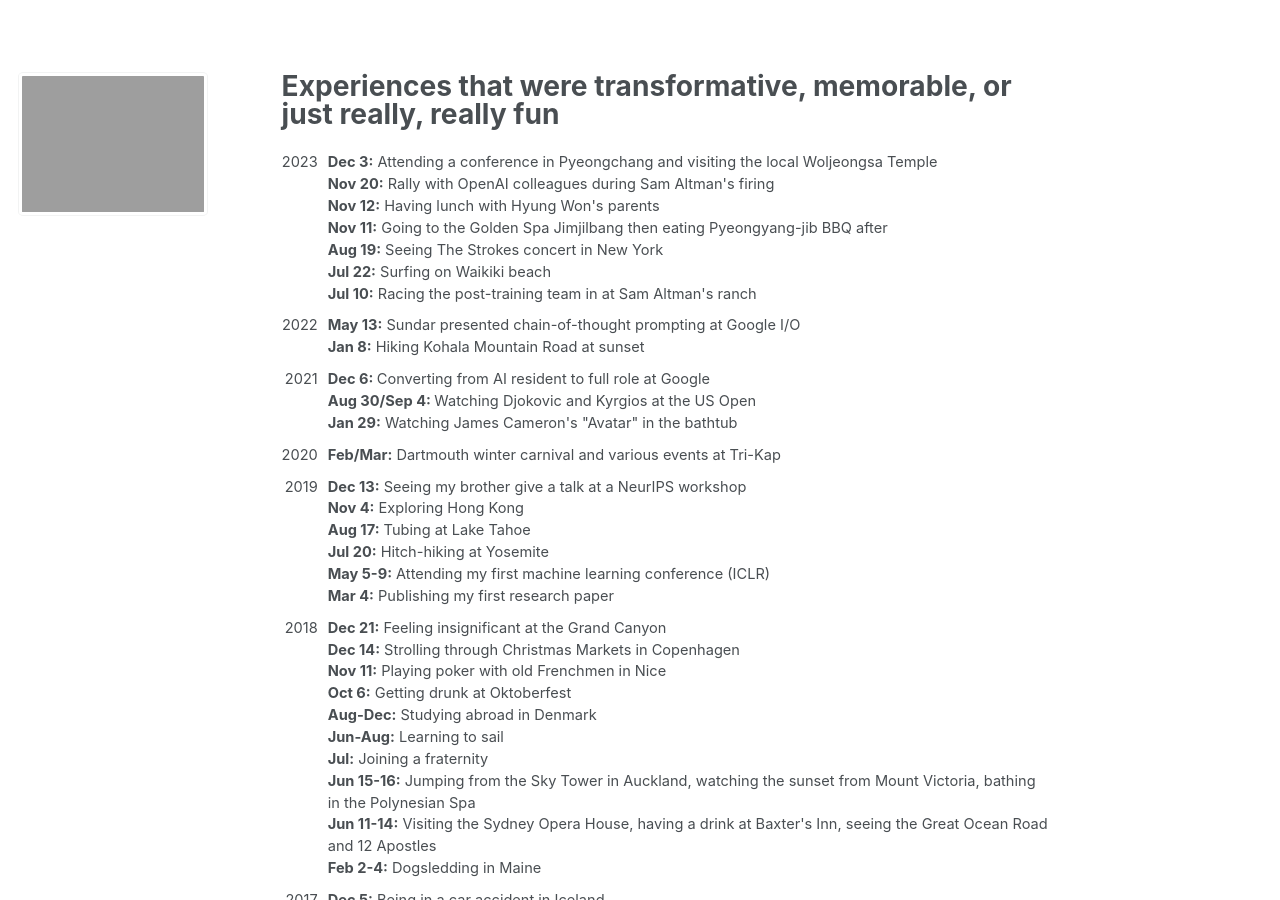
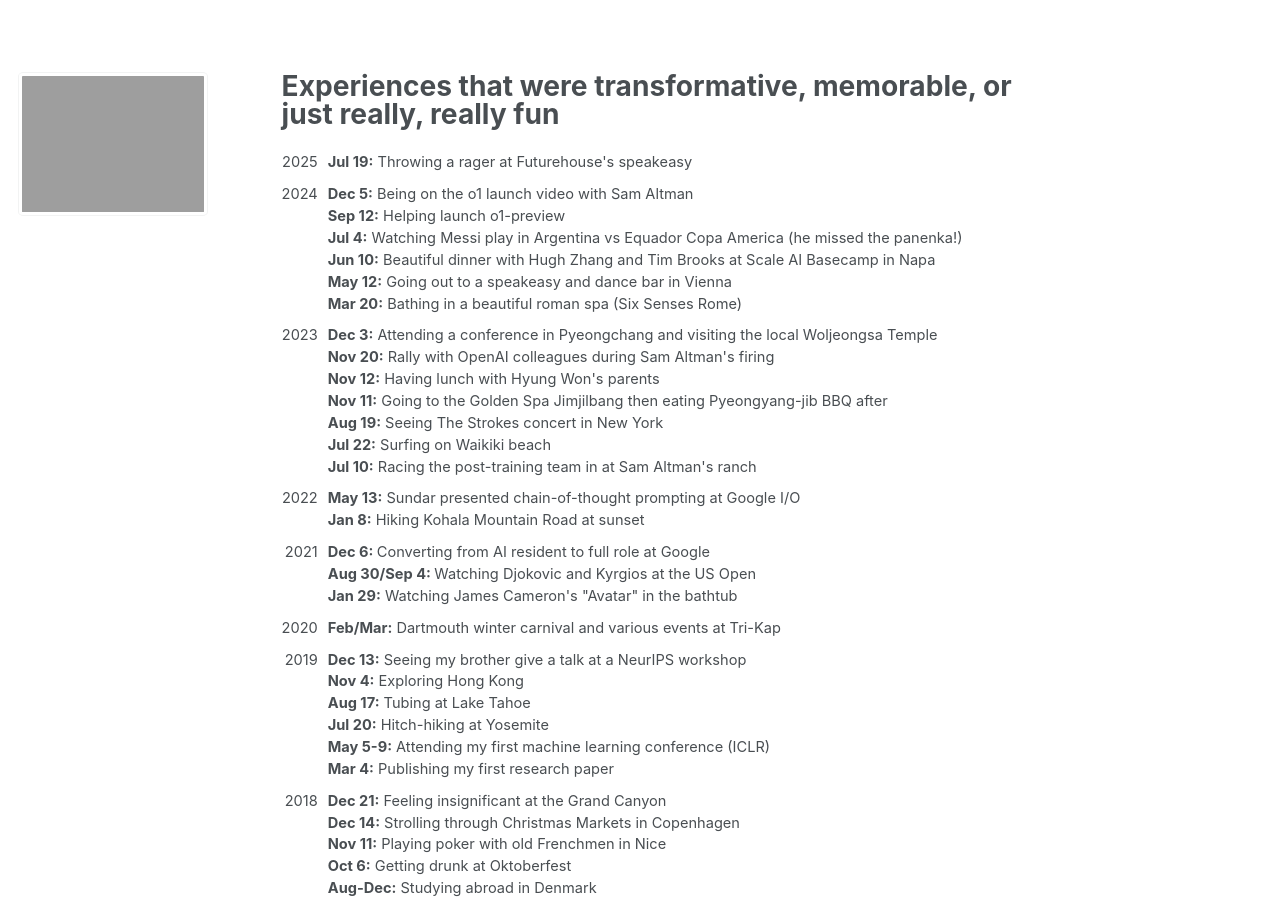
Before and after one commit to jasonwei20/jasonwei20.github.io, a Jekyll site: the page built from _pages/life_experiences.md, in a window 1280 px wide and 900 px high. Built offline with Jekyll 4.4.1, drawn with Linux system fonts in a browser that asks for light colours.

Commit message:
Update life_experiences.md

```diff
--- a/_pages/life_experiences.md
+++ b/_pages/life_experiences.md
@@ -16,6 +16,34 @@
 
 <body>
 <table style="width:100%">
+  <tr>
+    <td style="width:40px; text-align:right; padding-right:10px; padding-top:10px">2025</td>
+    <td style="padding-top:10px"><b>Jul 19:</b> Throwing a rager at Futurehouse's speakeasy</td>
+  </tr>
+  <tr>
+    <td style="width:40px; text-align:right; padding-right:10px; padding-top:10px">2024</td>
+    <td style="padding-top:10px"><b>Dec 5:</b> Being on the o1 launch video with Sam Altman</td>
+  </tr>
+  <tr>
+    <td style="width:40px; text-align:right; padding-right:10px"></td>
+    <td><b>Sep 12:</b> Helping launch o1-preview</td>
+  </tr>
+  <tr>
+    <td style="width:40px; text-align:right; padding-right:10px"></td>
+    <td><b>Jul 4:</b> Watching Messi play in Argentina vs Equador Copa America (he missed the panenka!)</td>
+  </tr>
+  <tr>
+    <td style="width:40px; text-align:right; padding-right:10px"></td>
+    <td><b>Jun 10:</b> Beautiful dinner with Hugh Zhang and Tim Brooks at Scale AI Basecamp in Napa</td>
+  </tr>
+  <tr>
+    <td style="width:40px; text-align:right; padding-right:10px"></td>
+    <td><b>May 12:</b> Going out to a speakeasy and dance bar in Vienna</td>
+  </tr>
+  <tr>
+    <td style="width:40px; text-align:right; padding-right:10px"></td>
+    <td><b>Mar 20:</b> Bathing in a beautiful roman spa (Six Senses Rome)</td>
+  </tr>
   <tr>
     <td style="width:40px; text-align:right; padding-right:10px; padding-top:10px">2023</td>
     <td style="padding-top:10px"><b>Dec 3:</b> Attending a conference in Pyeongchang and visiting the local Woljeongsa Temple</td>
```
